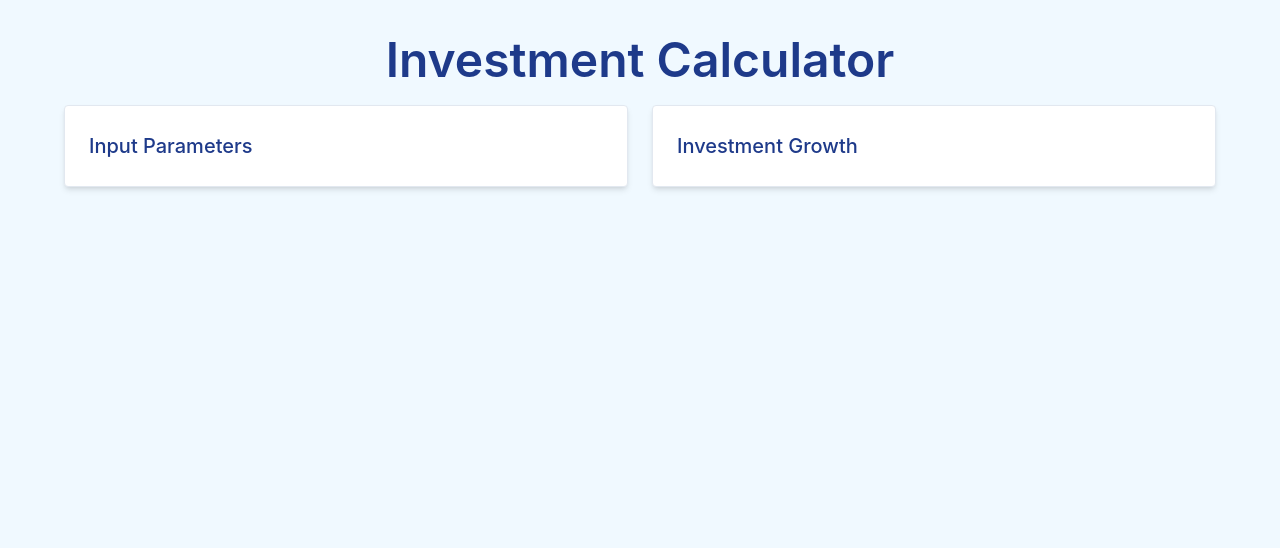
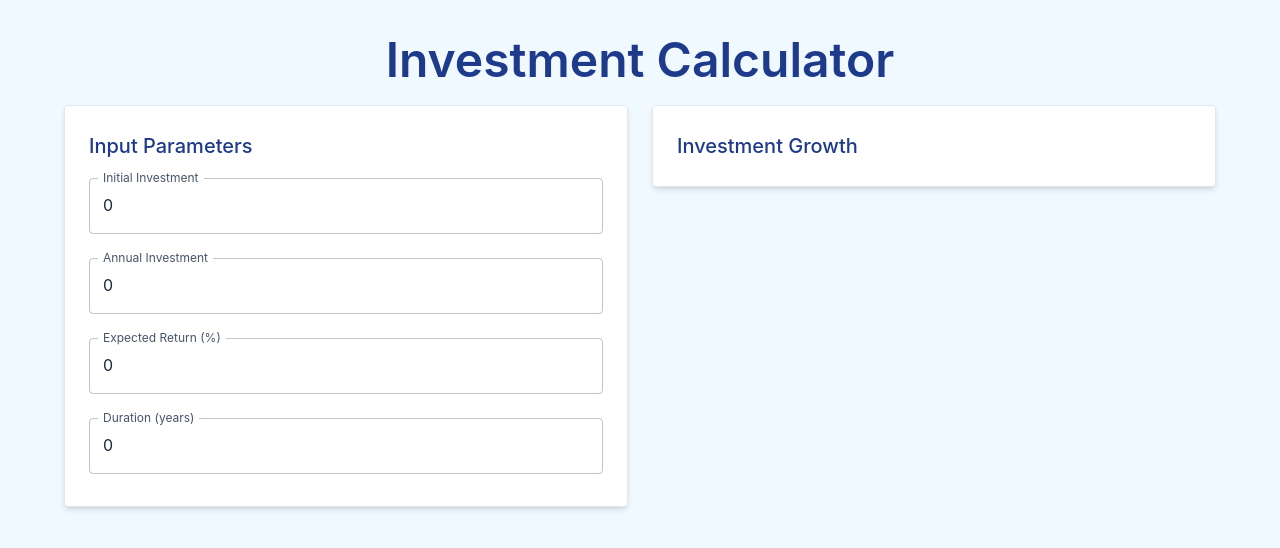
Before and after one commit to nada0329/Investment_Calculator, a React (Vite) app in the folder vite-project/: page / in a window 1280 px wide. Shown: the top 548 px of the page. Built offline with nearby package versions, Linux system fonts and the light colour scheme.

Commit message:
add basic text field

```diff
--- a/vite-project/src/App.jsx
+++ b/vite-project/src/App.jsx
@@ -5,15 +5,28 @@ import Typography from '@mui/material/Typography'
 import Box from '@mui/material/Box';
 import Paper from '@mui/material/Paper';
 import Grid from '@mui/material/Grid';
+import TextField from '@mui/material/TextField';
+import Button from '@mui/material/Button';
 
 import { ThemeProvider } from '@mui/material/styles';
 import CssBaseline from '@mui/material/CssBaseline';
 import waterfallTheme from './theme';  // Import your theme
 
+import  { useState } from 'react';
+
+
 
 export default function App() {
 
-  const data = calculateYearlyData(15000,900,20,10);
+  const [initialInvestment, setInitialInvestment] = useState(0);
+  const [annualInvestment, setAnnualInvestment] = useState(0);
+  const [expectedReturn, setExpectedReturn] = useState(0);
+  const [duration, setDuration] = useState(0);
+
+
+
+  // Example usage
+  const data = calculateYearlyData(initialInvestment,annualInvestment,expectedReturn,duration);
   console.log(data);
 
 
@@ -31,6 +44,38 @@ export default function App() {
               <Paper sx={{ p: 3 }}>
                 {/* Input section will go here */}
                 <Typography variant="h6">Input Parameters</Typography>
+                  <TextField
+                    label="Initial Investment"
+                    type="number"
+                    value={initialInvestment}
+                    onChange={(e) => setInitialInvestment(Number(e.target.value))}
+                    fullWidth
+                    margin="normal"
+                  />
+                  <TextField
+                    label="Annual Investment"
+                    type="number"
+                    value={annualInvestment}
+                    onChange={(e) => setAnnualInvestment(Number(e.target.value))}
+                    fullWidth
+                    margin="normal"
+                  />
+                  <TextField
+                    label="Expected Return (%)"
+                    type="number"
+                    value={expectedReturn}
+                    onChange={(e) => setExpectedReturn(Number(e.target.value))}
+                    fullWidth
+                    margin="normal"
+                  />
+                  <TextField
+                    label="Duration (years)"
+                    type="number"
+                    value={duration}
+                    onChange={(e) => setDuration(Number(e.target.value))}
+                    fullWidth
+                    margin="normal"
+                  />
               </Paper>
             </Grid>
 
```
